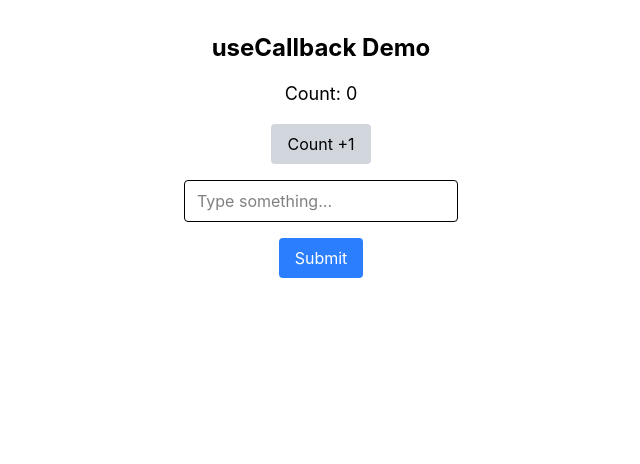
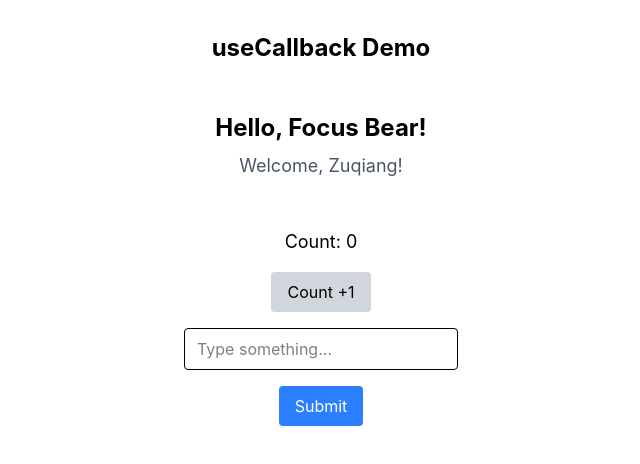
Before and after one commit to zuqiang-Yu/Zuqiang-Yu-interm-repo, a React (Vite) app in the folder Intern_onboarding_files/onboarding-task-test-project/: page / in a window 1280 px wide. Shown: the top 464 px of the page, without its empty margins (319-959 px from the left). Built offline with nearby package versions, Linux system fonts and the light colour scheme.

Commit message:
[code]: add a component in test project.
Refs:#32

```diff
--- a/Intern_onboarding_files/onboarding-task-test-project/src/App.jsx
+++ b/Intern_onboarding_files/onboarding-task-test-project/src/App.jsx
@@ -1,5 +1,8 @@
 /* eslint-disable react/prop-types */
-import { useState, useCallback, memo } from 'react';
+import { useState, useCallback, useMemo, memo } from 'react';
+import HelloWorld from './HelloWorld';
+
+// 在 return 里加上
 
 const Button = memo(function Button({ onClick, label }) {
   console.log(`Button "${label}" 重新渲染了`);
@@ -28,6 +31,8 @@ function App() {
     <div className="flex flex-col items-center gap-4 p-8">
       <h1 className="text-2xl font-bold">useCallback Demo</h1>
 
+      <HelloWorld name="Zuqiang" />
+
       <p className="text-lg">Count: {count}</p>
       <button
         onClick={() => setCount((c) => c + 1)}
--- /dev/null
+++ b/Intern_onboarding_files/onboarding-task-test-project/src/HelloWorld.jsx
@@ -0,0 +1,11 @@
+/* eslint-disable react/prop-types */
+function HelloWorld({ name }) {
+  return (
+    <div className="flex flex-col items-center gap-2 p-8">
+      <h1 className="text-2xl font-bold">Hello, Focus Bear!</h1>
+      <p className="text-lg text-gray-600">Welcome, {name}!</p>
+    </div>
+  );
+}
+
+export default HelloWorld;
```
Also changed, not shown: 1 other file (tests, documents, lock files or other folders).
